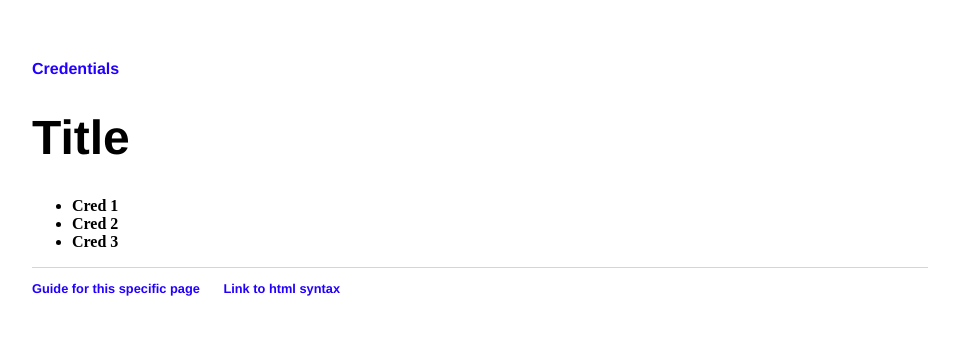
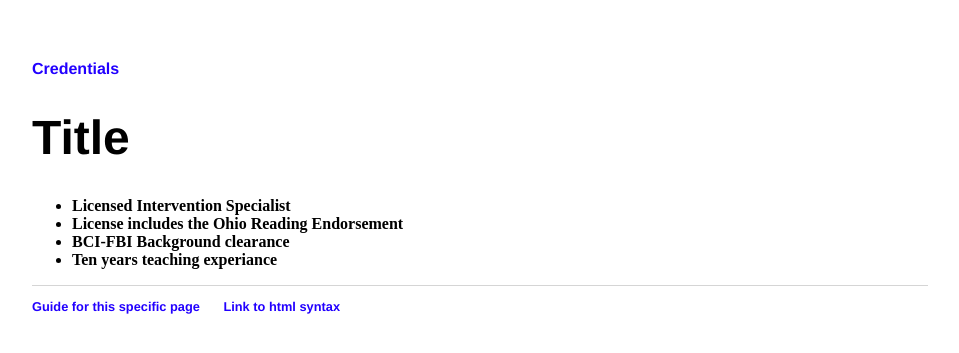
Before and after one commit to ShadowHazel/ShadowHazel.github.io, a Jekyll site: the page built from cred/index.html, in a window 1280 px wide. Shown: the top 353 px of the page, without its empty margins (160-1119 px from the left). Built offline with Jekyll 4.4.1, drawn with Linux system fonts in a browser that asks for light colours.

Commit message:
Update index.html

```diff
--- a/cred/index.html
+++ b/cred/index.html
@@ -7,8 +7,9 @@ title: Credentials
 			<h1>Title</h1>
 
 			<ul class="contacts">
-				<li><strong>Cred 1<strong></li>
-				<li><strong>Cred 2<strong></li>
-				<li><strong>Cred 3<strong></li>
+				<li><strong>Licensed Intervention Specialist<strong></li>
+				<li><strong>License includes the Ohio Reading Endorsement<strong></li>
+				<li><strong>BCI-FBI Background clearance<strong></li>
+				<li><strong>Ten years teaching experiance<strong></li>
 				</ul>
 		</div>
```
